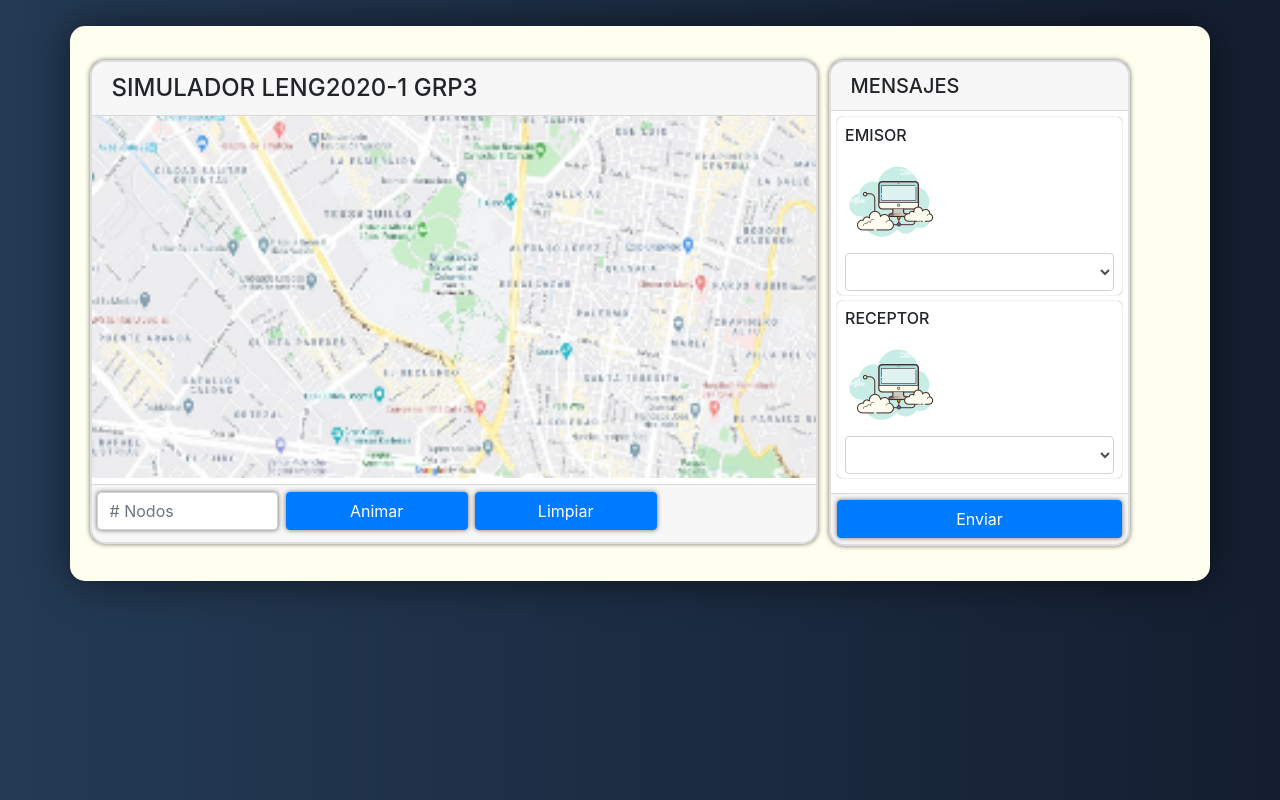
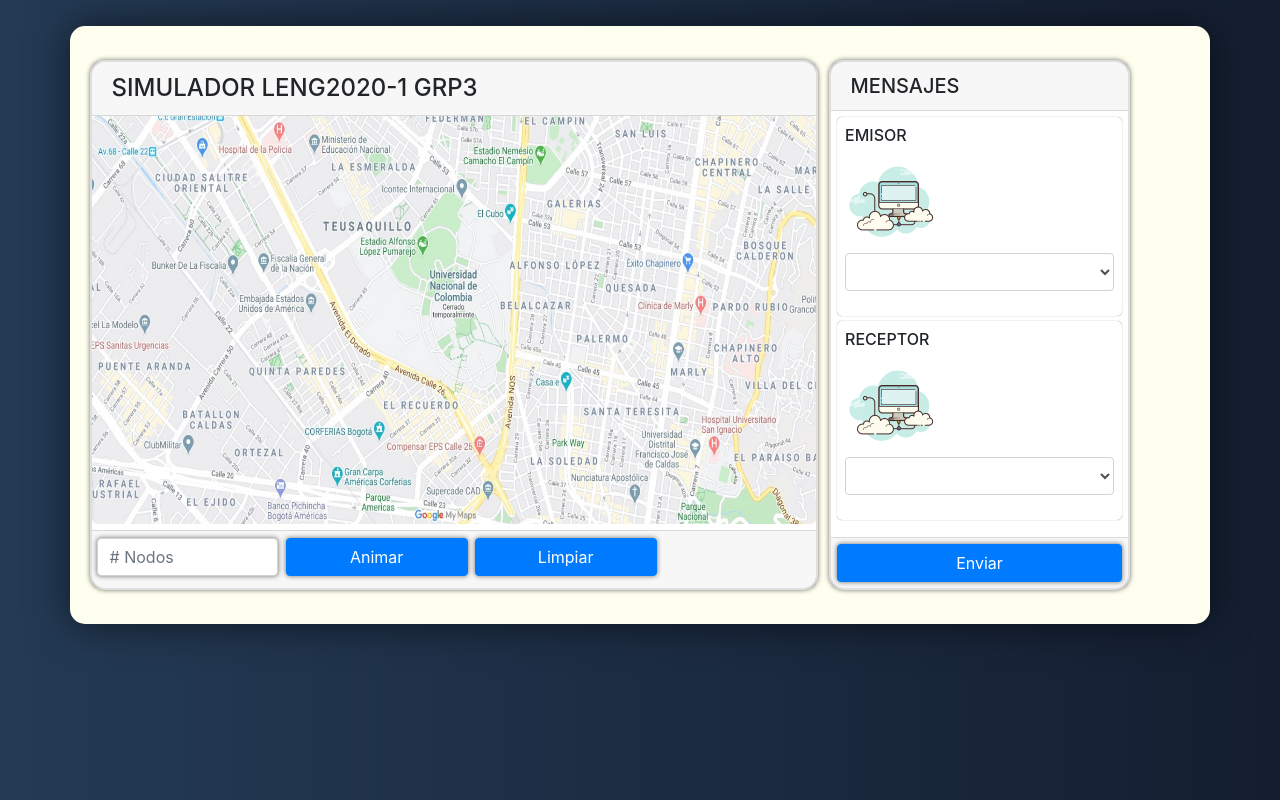
Before and after one commit to PL-Project/manet, a React (Create React App) app: page /Manet in a window 1280 px wide. Built offline with nearby package versions, Linux system fonts and the light colour scheme.

Commit message:
resolution fixed

```diff
--- a/src/class/link.js
+++ b/src/class/link.js
@@ -20,8 +20,8 @@ class link {
         this.draw(ctx);
     }
     draw(ctx){
-        ctx.lineWidth = 1;
-        ctx.strokeStyle = "#f00";
+        ctx.lineWidth = 2;
+        ctx.strokeStyle = "green";
         ctx.beginPath();
         ctx.moveTo(this.p1[0],this.p1[1]);
         ctx.lineTo(this.p2[0],this.p2[1]);
--- a/src/components/Manet.jsx
+++ b/src/components/Manet.jsx
@@ -88,7 +88,7 @@ class Manet extends React.Component{
         for (var i = 0; i < numNodes; i++) {
             let width =this.state.width;
             let height = this.state.height;
-            nodos.push(new Node(width,height,100/this.scale(numNodes),i));
+            nodos.push(new Node(width,height,300/this.scale(numNodes),i));
         }
 
         this.state.nodeArray =nodos
@@ -179,11 +179,11 @@ class Manet extends React.Component{
                 <div id="simulador" className="card">
                     <h4 className="card-header">SIMULADOR LENG2020-1 GRP3 </h4>
                     <div id="bodycard" className="card-boddy">
-                        <canvas id="manet" ref="canvas"></canvas>
+                        <canvas id="manet" ref="canvas" width="1920" height="1080"></canvas>
                     </div>
                     <div id="footercard" className="card-footer">
                         <div className="row">
-                            <input  className="col-sm-3 form-control" ref="numNodes" type="number" placeholder="# Nodos" min="1" max="100" />
+                            <input  className="col-sm-3 form-control" ref="numNodes" type="number" placeholder="# Nodos" min="1" max="500" />
                             <button type="button" className="btn col-sm-3 btn-primary " onClickCapture={this.start}>Animar</button>
                             <button type="button" className="btn col-sm-3 btn-primary " onClickCapture={this.clear}>Limpiar</button>
                         </div>
--- a/src/css/manet.css
+++ b/src/css/manet.css
@@ -20,10 +20,13 @@
     width: auto;
     height: auto;
     position: relative;
+    align-content: center;
 }
 #manet{
+    border-radius: 5px 5px 5px 5px;
     width: 100%;
-    height: auto;
+    height: 100%;
+    position: relative;
 
 }
 #footercard{
```
